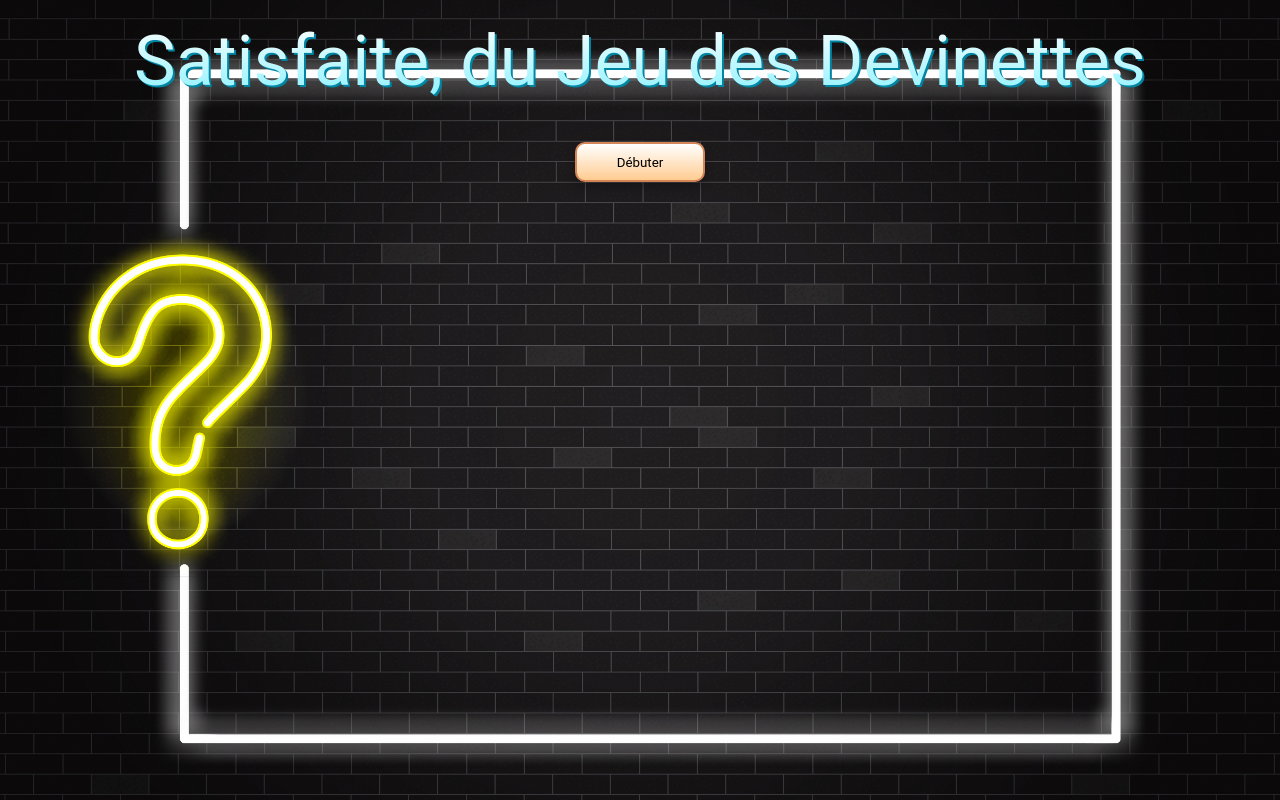
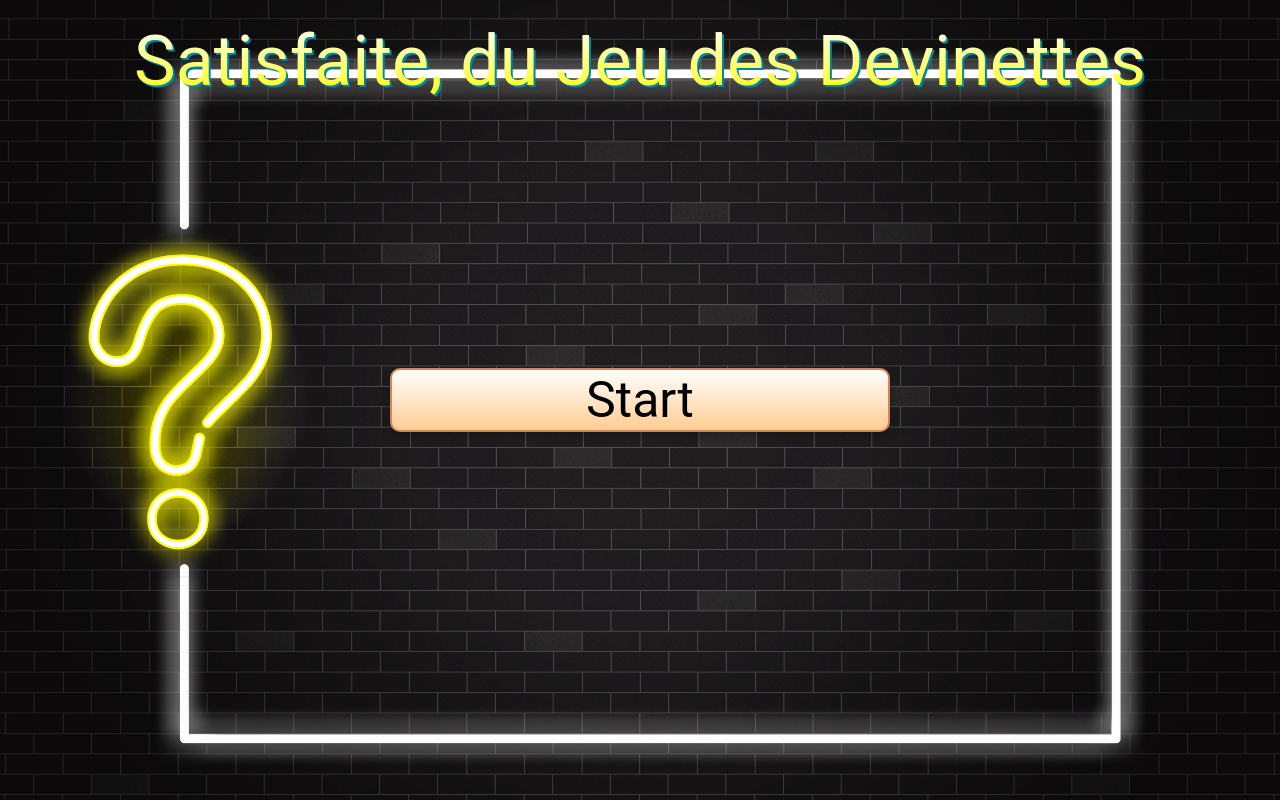
Before and after one commit to Freddv2/react-typescript-quiz, a React (Create React App) app in the folder ui/: page / in a window 1280 px wide. Built offline with nearby package versions, Linux system fonts and the light colour scheme; the HTML template or start-up script is replaced by a standard one.

Commit message:
Changed styling to fit what i want

```diff
--- a/ui/src/App.style.ts
+++ b/ui/src/App.style.ts
@@ -1,6 +1,5 @@
-import styled, { createGlobalStyle } from "styled-components";
+import styled, {createGlobalStyle} from "styled-components";
 import BGImage from './images/background.jpeg'
-import {create} from "domain";
 
 export const GlobalStyle = createGlobalStyle`
     html {
@@ -36,12 +35,17 @@ export const Wrapper = styled.div`
 
   .score {
     color: white;
-    font-size: 2em;
-    margin: 0;
+    font-size: 70px;
+    font-weight: 400;
+
+  }
+
+  .questions {
+    min-width: 800px;
   }
 
   h1 {
-    background-image: linear-gradient(180deg, #fff, #87f1ff);
+    background-image: linear-gradient(180deg, #fff, yellow);
     background-size: 100%;
     background-clip: text;
     -webkit-background-clip: text;
@@ -57,16 +61,21 @@ export const Wrapper = styled.div`
 
   .start, .next {
     cursor: pointer;
+    align-items: center;
+    font-size: 50px;
+    width: 500px;
     background: linear-gradient(180deg, #fff, #ffcc91);
     border: 2px solid #d38558;
     box-shadow: 0 5px 10px rgba(0, 0, 0, 0.25);
     border-radius: 10px;
-    height: 40px;
-    margin: 20px;
-    padding: 0 40px;
   }
 
-  .start {
-    max-width: 200px;
+  .page-centered {
+    position: absolute;
+    top: 50%;
+    left: 50%;
+    -ms-transform: translateX(-50%) translateY(-50%);
+    -webkit-transform: translate(-50%,-50%);
+    transform: translate(-50%,-50%);
   }
 `
--- a/ui/src/App.tsx
+++ b/ui/src/App.tsx
@@ -64,13 +64,15 @@ const App = () => {
         <GlobalStyle/>
         <Wrapper>
           <h1>Satisfaite, du Jeu des Devinettes</h1>
+
           {gameOver || userAnswers.length === TOTAL_QUESTIONS ? (
-            <button className="start" onClick={startTrivia}>
-              Débuter
+            <button className="start page-centered" onClick={startTrivia}>
+              Start
             </button>
           ) : null }
           {!gameOver && <p className="score">Score: {score}</p>}
           {loading && <p>Chargement...</p> }
+          <div className="questions page-centered">
           {!loading && !gameOver && (
             <QuestionCard
             questionNb={questionNumber + 1}
@@ -82,9 +84,10 @@ const App = () => {
           />)}
           {!gameOver && !loading && userAnswers.length === questionNumber + 1 && questionNumber !== TOTAL_QUESTIONS - 1 && (
             <button className="next" onClick={nextQuestion}>
-              Prochaine question
+              Next
             </button>
           )}
+          </div>
         </Wrapper>
       </>
   );
--- a/ui/src/components/QuestionCard.style.ts
+++ b/ui/src/components/QuestionCard.style.ts
@@ -1,15 +1,13 @@
 import styled from "styled-components";
 
 export const Wrapper = styled.div`
-  max-width: 1100px;
-  background: #ebfeff;
-  border-radius: 10px;
-  border: 2px solid #0085a3;
-  padding: 20px;
-  box-shadow: 0 5px 10px rgba(0,0,0,0.25);
+  max-width: 1200px;
 
-  p {
-    font-size: 1rem;
+  .question-text {
+    color: white;
+    font-size: 30px;
+    font-weight: 400;
+    text-align: center;
   }
 `
 
@@ -20,6 +18,7 @@ type ButtonWrapperProps = {
 
 export const ButtonWrapper = styled.div<ButtonWrapperProps>`
   transition: all 0.3s ease;
+  text-align: center;
 
   :hover {
     opacity: 0.8;
@@ -28,18 +27,18 @@ export const ButtonWrapper = styled.div<ButtonWrapperProps>`
   button {
     cursor: pointer;
     user-select: none;
-    font-size: 0.8rem;
-    width: 100px;
-    height: 40px;
-    margin: 5px 0;
+    font-size: 30px;
+    width: 500px;
+    margin: 20px 0;
     background: ${({correct, userClicked}) =>
             correct ? 'linear-gradient(90deg, #56ffa4, #59bc86)'
                     : !correct && userClicked ? 'linear-gradient(90deg, #ff5656, #c16868)'
-                    : 'linear-gradient(90deg, #56ccff, #6eafb4)'};
+                    : '#0d0d0d'};
     border: 3px solid #fff;
     box-shadow: 1px 2px 0 rgba(0,0,0,0.1);
     border-radius: 10px;
     color: white;
     text-shadow: 0 1px 0 rgba(0,0,0,0.25);
+    text-align: center;
   }
 `
--- a/ui/src/components/QuestionCard.tsx
+++ b/ui/src/components/QuestionCard.tsx
@@ -17,7 +17,7 @@ const QuestionCard: React.FC<Props> = ({question,answers,submitAnswerCallback,us
         <p className="number">
             Question: {questionNb} / {totalQuestions}
         </p>
-        <p dangerouslySetInnerHTML={{ __html: question}}/>
+        <p className="question-text" dangerouslySetInnerHTML={{ __html: question}}/>
         <div>
             {answers.map(answer => (
                 <ButtonWrapper
```
